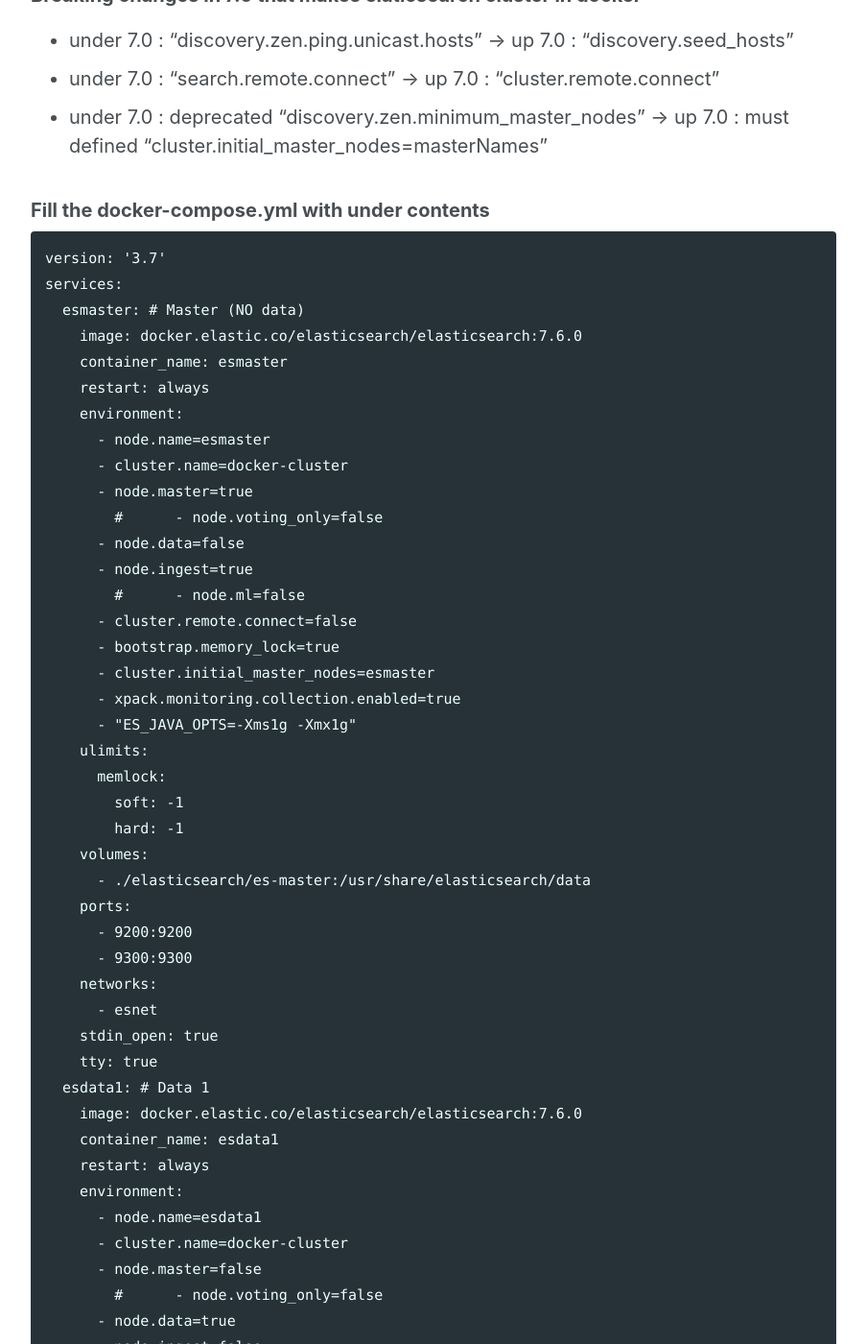
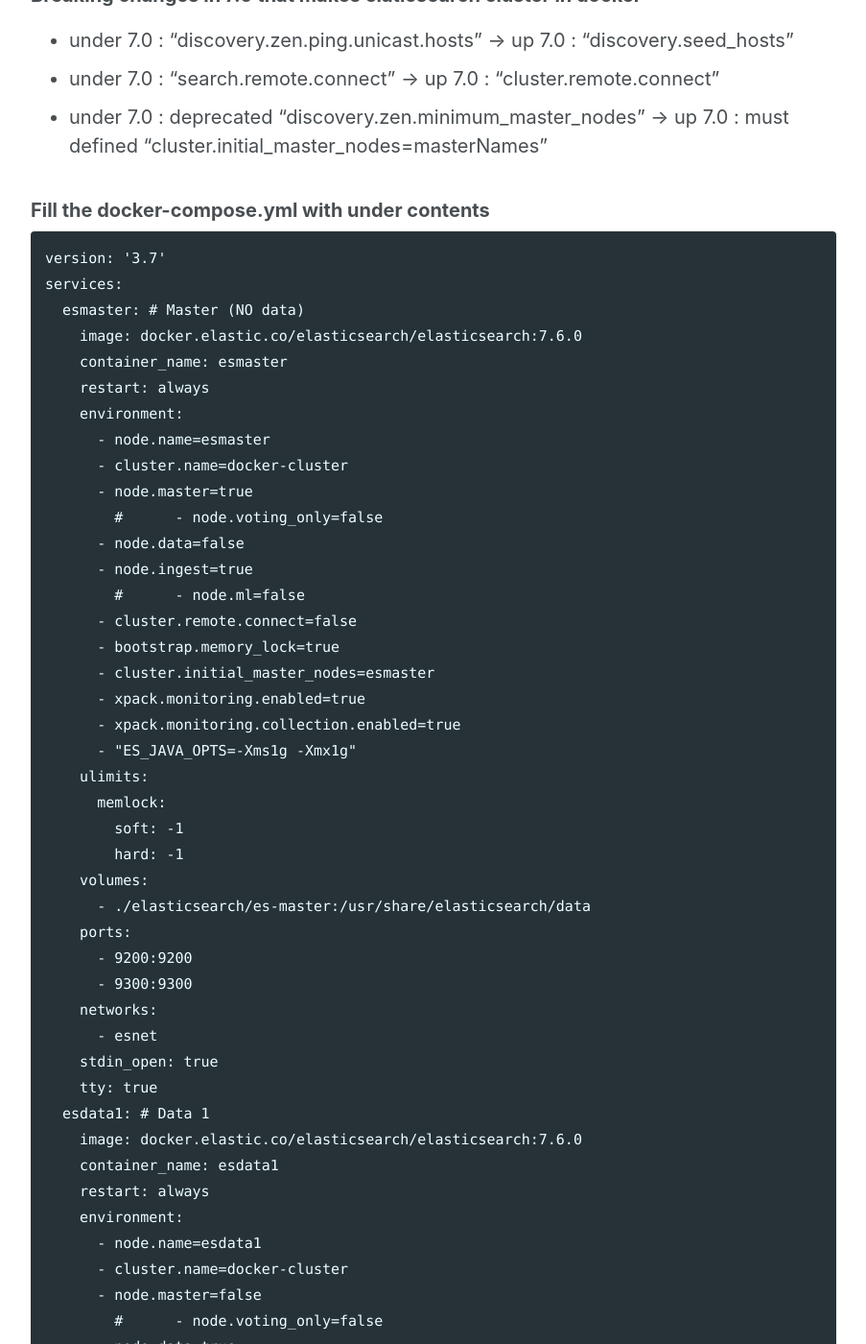
Before and after one commit to tech-vcanus/tech-vcanus.github.io, a Jekyll site: the page built from _posts/2019-10-29-elasticsearch-docker-cluster.md, in a window 1280 px wide and 1400 px high, scrolled down 643 px. Shown: the whole window at 96% size, without its empty margins (188-1091 px from the left). Built offline with Jekyll 4.4.1, drawn with Linux system fonts in a browser that asks for light colours; cached includes are drawn as plain includes; nearby versions of some CDN libraries; some of the changed text lies outside the part shown.

Commit message:
Update 2019-10-29-elasticsearch-docker-cluster.md

```diff
--- a/_posts/2019-10-29-elasticsearch-docker-cluster.md
+++ b/_posts/2019-10-29-elasticsearch-docker-cluster.md
@@ -34,6 +34,7 @@
       - cluster.remote.connect=false
       - bootstrap.memory_lock=true
       - cluster.initial_master_nodes=esmaster
+      - xpack.monitoring.enabled=true
       - xpack.monitoring.collection.enabled=true
       - "ES_JAVA_OPTS=-Xms1g -Xmx1g"
     ulimits:
```
